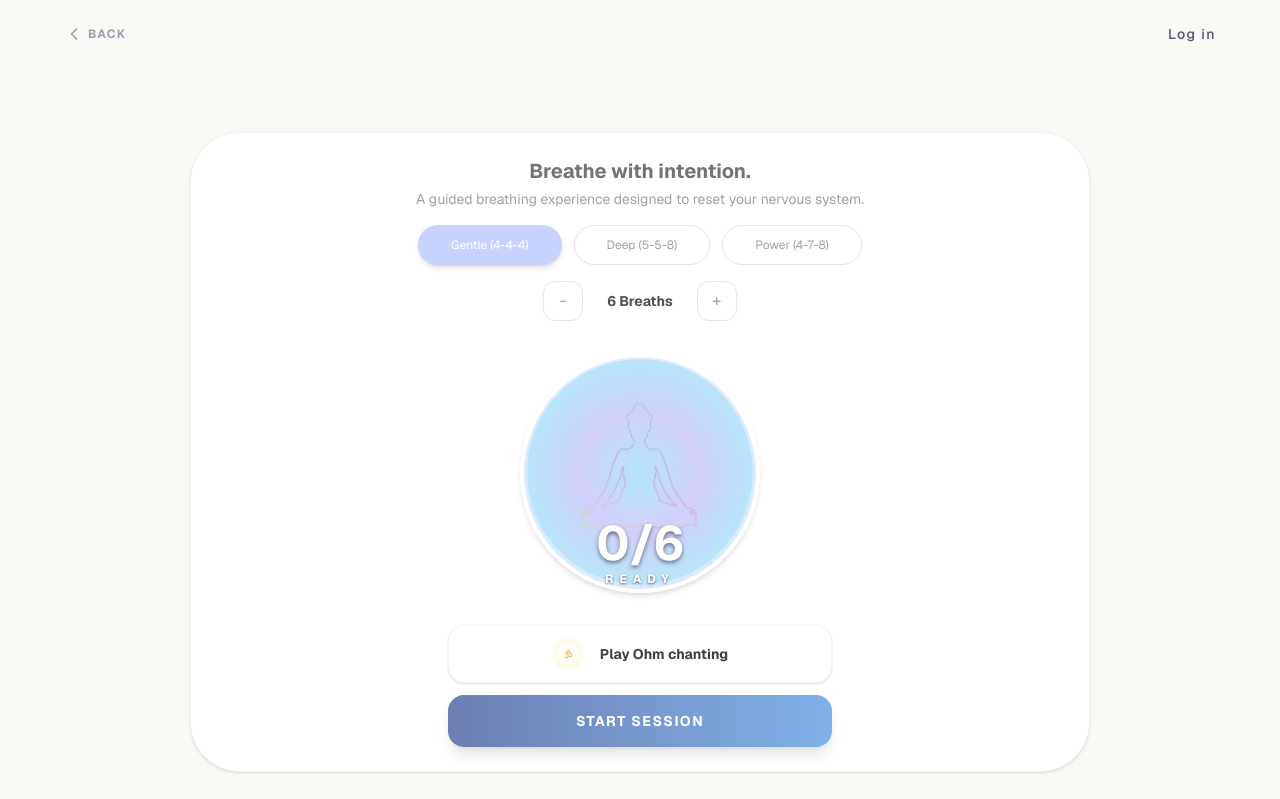
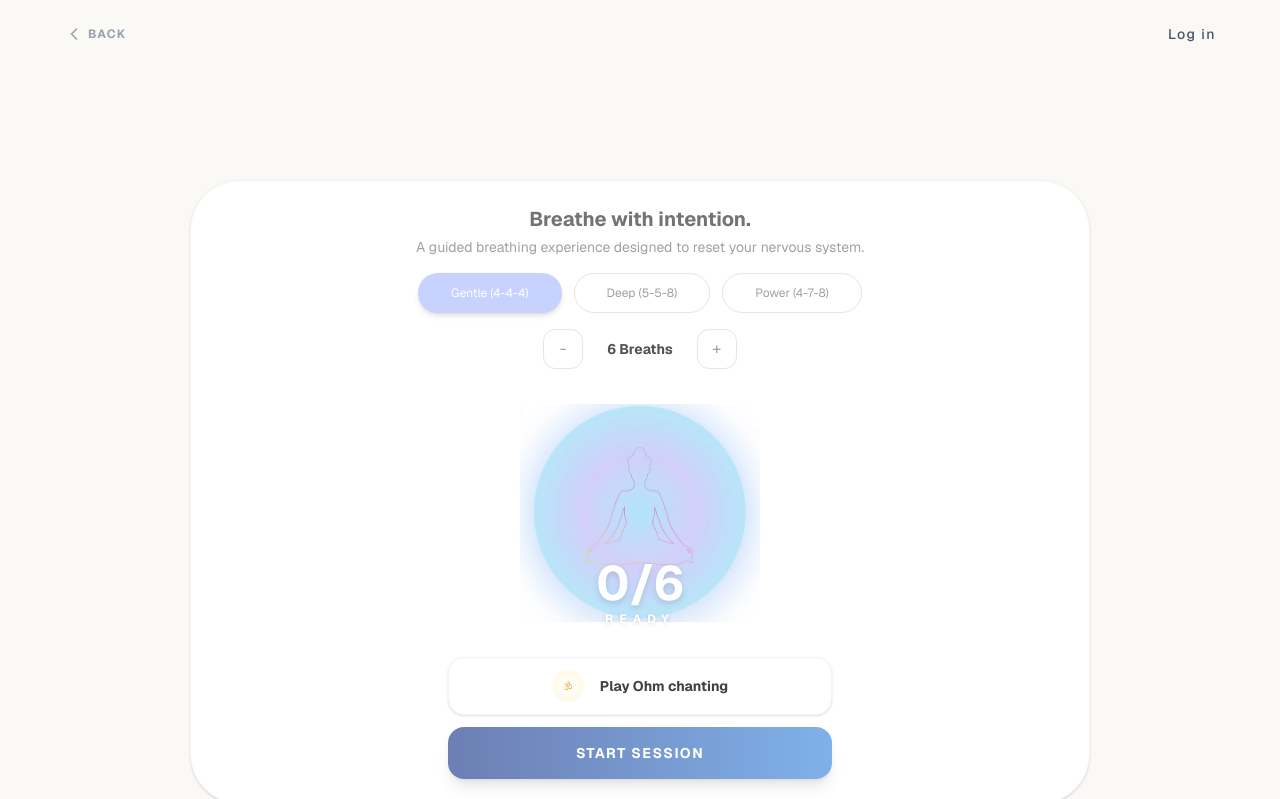
Before and after one commit to Pratish978/Kaalai1, a Next.js app: page /Meditation in a window 1280 px wide. Shown: the top 799 px of the page. Built offline with nearby package versions, Linux system fonts and the light colour scheme; a web font is replaced by a local one.

Commit message:
Initial commit

```diff
--- a/src/app/components/Meditation/BreathingCircle.tsx
+++ b/src/app/components/Meditation/BreathingCircle.tsx
@@ -12,7 +12,7 @@ const BreathingCircle = () => {
   const [mode, setMode] = useState([4, 4, 4]);
   const [isMusicPlaying, setIsMusicPlaying] = useState(false);
 
-  const audioRef = useRef(null);
+  const audioRef = useRef<HTMLAudioElement | null>(null);
 
   useEffect(() => {
     audioRef.current = new Audio('/Music/om.mp3');
@@ -35,13 +35,13 @@ const BreathingCircle = () => {
   };
 
   useEffect(() => {
-    let timer;
-    let countdown;
+    let timer: NodeJS.Timeout;
+    let countdown: NodeJS.Timeout;
 
     if (sessionActive && breathsCompleted < breaths) {
       const [inhale, hold, exhale] = mode;
 
-      const runPhase = (currentPhase, duration, next) => {
+      const runPhase = (currentPhase: string, duration: number, next?: () => void) => {
         setPhase(currentPhase);
         setTimeLeft(duration);
         countdown = setInterval(() => setTimeLeft((prev) => (prev > 0 ? prev - 1 : 0)), 1000);
@@ -75,14 +75,12 @@ const BreathingCircle = () => {
   const modes = [
     { label: 'Gentle (4-4-4)', values: [4, 4, 4] },
     { label: 'Deep (5-5-8)', values: [5, 5, 8] },
-    { label: 'Power (4-7-8)', values: [4, 7, 8] }
+    { label: 'Power (4-7-8)', values: [4, 7, 8] } // Fixed values for Power mode
   ];
 
   return (
-    // Main Background:
-    <div
-      className="min-h-screen w-full flex items-start justify-center pt-10"
-    >
+    <div className="min-h-screen w-full flex items-center justify-center  ">
+      {/* Reduced py-6 for less height */}
       <div className="bg-white rounded-[50px] w-[95vw] max-w-[900px] py-6 px-6 flex flex-col items-center border border-neutral-100 shadow-sm">
 
         {/* Header */}
@@ -91,7 +89,7 @@ const BreathingCircle = () => {
           <p className="text-sm text-neutral-400">A guided breathing experience designed to reset your nervous system.</p>
         </div>
 
-        {/* Modes Selection */}
+        {/* Line 1: Modes Selection */}
         <div className="flex gap-3 mb-4">
           {modes.map((m) => {
             const isActive = JSON.stringify(mode) === JSON.stringify(m.values);
@@ -112,7 +110,7 @@ const BreathingCircle = () => {
           })}
         </div>
 
-        {/* Breath Counter */}
+        {/* Line 2: Breath Counter */}
         <div className={`flex items-center gap-6 mb-6 transition-opacity ${sessionActive ? 'opacity-30' : 'opacity-100'}`}>
           <button
             disabled={sessionActive}
@@ -127,31 +125,26 @@ const BreathingCircle = () => {
           >+</button>
         </div>
 
-        {/* Visual Area */}
-        <div className="relative h-64 w-full flex flex-col items-center justify-center mb-6">
-          {/* Circular Image Container */}
-          <div className={`relative z-10 w-60 h-60 rounded-full overflow-hidden border-4 border-white shadow-md transition-transform duration-[4000ms] ease-in-out ${sessionActive && phase === 'Inhale' ? 'scale-110' : 'scale-100'}`}>
-            <Image
-              src="/med.png"
-              alt="Meditation"
-              fill
-              className="object-cover"
-              priority
-            />
+        {/* Visual Area with Gradient Background for Text */}
+        <div className="relative h-60 w-full flex flex-col items-center justify-center mb-6">
+          {/* Background Circle for Image */}
+
+          <div className={`relative z-10 transition-transform duration-[4000ms] ease-in-out ${sessionActive && phase === 'Inhale' ? 'scale-110' : 'scale-100'}`}>
+            <Image src="/med.png" alt="Meditation" width={240} height={240} className="object-contain" priority />
           </div>
 
-          {/* Overlay Text (Always visible white color) */}
           <div className="absolute inset-0 z-20 flex flex-col items-center justify-center pointer-events-none translate-y-20">
-            <div className="text-5xl font-bold text-white drop-shadow-[0_2px_2px_rgba(0,0,0,0.5)]">
+            {/* White Text Color */}
+            <div className="text-5xl font-bold text-white drop-shadow-md">
               {breathsCompleted}/{breaths}
             </div>
-            <div className="text-xs font-bold text-white uppercase tracking-[0.5em] mt-1 drop-shadow-[0_1px_1px_rgba(0,0,0,0.5)]">
+            <div className="text-xs font-bold text-white uppercase tracking-[0.5em] mt-1 drop-shadow-sm">
               {sessionActive ? `${phase} ${timeLeft}s` : phase}
             </div>
           </div>
         </div>
 
-        {/* Action Buttons */}
+        {/* Footer Buttons */}
         <div className="flex flex-col items-center gap-3 w-full max-w-sm">
           <button
             onClick={toggleMusic}
```
